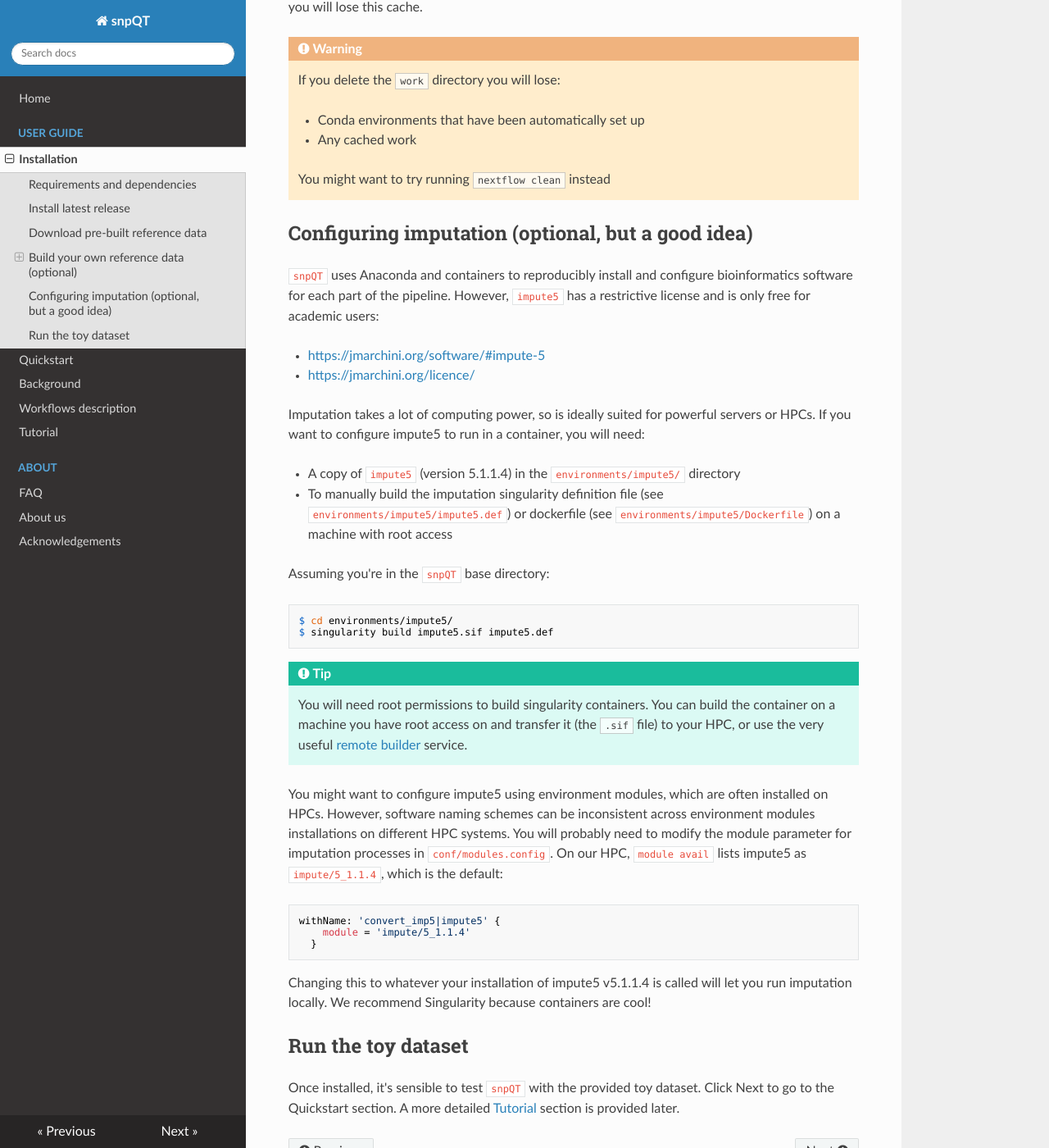
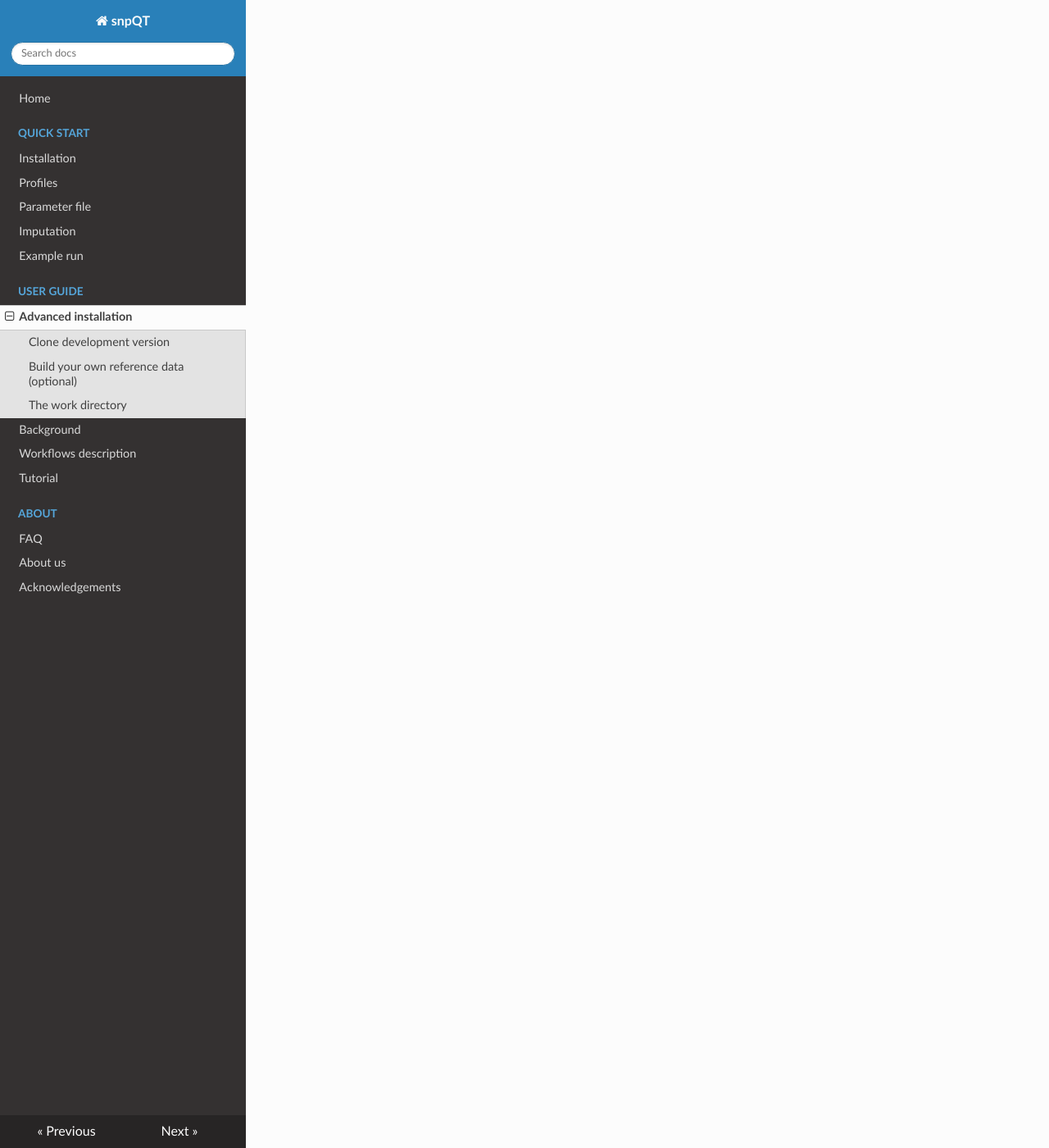
Before and after one commit to nebfield/snpQT, an MkDocs documentation site: the page built from docs/user-guide/installation.md, in a window 1280 px wide and 1400 px high, scrolled down 2782 px. Shown: the whole window at 82% size. Built offline with MkDocs 1.6.1, drawn with Linux system fonts in a browser that asks for light colours; nearby versions of some CDN libraries; some of the changed text lies outside the part shown.

Commit message:
Simplify docs

````diff
--- a/docs/user-guide/installation.md
+++ b/docs/user-guide/installation.md
@@ -1,97 +1,14 @@
-# Installation
+# Advanced installation
 
 [TOC]
 
-## Requirements and dependencies
-
-The mandatory software requirements to run `snpQT` are quite simple:
-
-* [Nextflow](https://www.nextflow.io) `>=20.10.0`
-* A computer running something modern and Linux flavoured (we've tested
-  on CentOS)
-
-If you can run `nextflow run hello` without any error messages you should be
-ready to download `snpQT`.
-
-The hardware requirements depend on the size of your input data and analysis
-task. Quality control on hundreds or thousands of samples can be comfortably
-done on a laptop. Imputation of thousands of samples will require a more
-powerful server or high-performance computing cluster. We've measured RAM usage
-of up to 80GB RAM per chromosome on a dataset of 40,000 individuals when doing
-imputation. Reference data can take up to 50GB of disk space.
-
-`snpQT` would run OK if all of the underlying bioinformatics software we use
-happened to be already correctly installed and configured on your computer. This
-is unlikely, so we've provided a few methods, which nextflow calls `-profiles`,
-to try and make this as easy as possible. It's very important to install:
-
-* [Anaconda](https://docs.conda.io/projects/conda/en/latest/user-guide/install/)
-
-And at least one of these, depending on your local setup, with Singularity being
-the best option:
-
-* [Singularity](https://sylabs.io/guides/3.3/user-guide/index.html)
-* [Docker](https://docs.docker.com/get-docker/)
-* [Environment Modules](http://modules.sourceforge.net/)
-
-!!! Tip
-    To do imputation locally you'll need to use either singularity, docker, or
-    environment modules. All of these methods require some [additional
-    configuration](#configuring-imputation-optional-but-a-good-idea).
-
-## Install latest release
-
-The [release page always contains the latest version of
-`snpQT`](https://github.com/nebfield/snpQT/releases). For example, you might do
-something like:
+## Clone development version
 
 ```
-$ wget https://github.com/nebfield/snpQT/archive/refs/tags/v0.1.3.zip
-$ unzip v0.1.3.zip
-$ cd snpQT-0.1.3/
-$ nextflow run main.nf
+$ git clone https://github.com/nebfield/snpQT.git
 ```
 
-The exact syntax will change depending on what version of `snpQT` you've
-downloaded. If everything went well you should see:
-
-```
-=================================================================
-snpQT is ready to make your single-nucleotide polymorphisms cute!
-v0.1.3 - Fluffy penguin, 2021-06-15
-... (helpful stuff)
-```
-
-## Download pre-built reference data
-
-To do anything interesting with `snpQT` you'll need to download some reference
-data. The core reference data is required for build conversion, sample and
-variant quality control, population stratification, pre-imputation and
-post-imputation.
-
-`snpQT` has two reference data sets depending on your analysis task at
-[10.5281/zenodo.4916468](https://doi.org/10.5281/zenodo.4916468):
-
-* `core.tar.gz` is about 18.6GB, and required for all `snpQT` workflows except
-  imputation
-* `impute.tar.gz` is about 15.0GB and is required to do imputation
-
-To set up the core data:
-
-```
-$ mkdir snpQT-0.1.3/db
-$ wget 'https://zenodo.org/record/4916469/files/core.tar.gz?download=1' -O snpQT-0.1.3/db/core.tar.gz
-$ cd snpQT-0.1.3/db && tar -xvf core.tar.gz
-$ rm core.tar.gz
-```
-
-And optionally if you're doing imputation:
-
-```
-$ wget 'https://zenodo.org/record/4916469/files/impute.tar.gz?download=1' -O snpQT-0.1.3/db/impute.tar.gz
-$ cd snpQT-0.1.3/db && tar -xvf impute.tar.gz
-$ rm impute.tar.gz
-```
+`main.nf` is the entrypoint of the pipeline (e.g. `nextflow run main.nf`).
 
 ## Build your own reference data (optional)
 
@@ -111,14 +28,14 @@ work` and only 19.7GB of reference files that are stored in database directory
 `db/`.
 
 
-### The `work` directory
+## The `work` directory
 
 Pipelines like `snpQT` have many steps, and make a lot of files that aren't
 shown directly to the user. Nextflow stores all of these intermediate files in
-the `snpQT/work/` directory by default (this can be changed with `nextflow -w`). The
-work directory can get **very big very quickly**. After downloading your data
-you might want to delete this folder, and regularly check the size of this
-folder over time.
+the `snpQT/work/` directory by default (this can be changed with `nextflow
+-w`). The work directory can get **very big very quickly**. After downloading
+your data you might want to delete this folder, and regularly check the size of
+this folder over time.
 
 `snpQT` will remember previous work it's done. This means if you want to run a
 different stage of the pipeline on the same input data, it should skip work
@@ -132,59 +49,3 @@ already done. If you delete the `work/` folder you will lose this cache.
       * Any cached work
 
     You might want to try running [`nextflow clean`](https://www.nextflow.io/docs/latest/cli.html) instead
-
-## Configuring imputation (optional, but a good idea)
-
-`snpQT` uses Anaconda and containers to reproducibly install and configure
-bioinformatics software for each part of the pipeline. However, `impute5` has a
-restrictive license and is only free for academic users:
-
-* [https://jmarchini.org/software/#impute-5](https://jmarchini.org/software/#impute-5)
-* [https://jmarchini.org/licence/](https://jmarchini.org/licence/)
-
-Imputation takes a lot of computing power, so is ideally suited for powerful
-servers or HPCs. If you want to configure impute5 to run in a container,
-you will need:
-
-* A copy of `impute5` (version 5.1.1.4) in the `environments/impute5/` directory
-* To manually build the imputation singularity definition file (see
-  `environments/impute5/impute5.def`) or dockerfile (see
-  `environments/impute5/Dockerfile`) on  a machine with root access
-
-Assuming you're in the `snpQT` base directory:
-
-```
-$ cd environments/impute5/
-$ singularity build impute5.sif impute5.def
-```
-
-!!! Tip
-
-    You will need root permissions to build singularity containers. You can
-    build the container on a machine you have root access on and transfer it
-    (the `.sif` file) to your HPC, or use the very useful [remote
-    builder](https://cloud.sylabs.io/builder) service.
-
-You might want to configure impute5 using environment modules, which are often
-installed on HPCs. However, software naming schemes can be
-inconsistent across environment modules installations on different HPC
-systems. You will probably need to modify the module parameter for imputation processes in
-`conf/modules.config`. On our HPC, `module avail` lists impute5 as
-`impute/5_1.1.4`, which is the default:
-
-```
-withName: 'convert_imp5|impute5' {
-    module = 'impute/5_1.1.4'
-  }
-```
-
-Changing this to whatever your installation of impute5 v5.1.1.4 is called will
-let you run imputation locally. We recommend Singularity because containers are
-cool!
-
-## Run the toy dataset
-
-Once installed, it's sensible to test `snpQT` with the provided toy
-dataset. Click Next to go to the Quickstart section. A more detailed
-[Tutorial](https://tutorial-snpqt.readthedocs.io/en/latest/user-guide/results/)
-section is provided later.
--- a/mkdocs.yml
+++ b/mkdocs.yml
@@ -2,9 +2,14 @@ site_name: snpQT
 site_author: Christina Vasilopoulou, Benjamin Wingfield, William Duddy
 nav:
   - 'Home': index.md
-  - 'User Guide':
-      - 'Installation': user-guide/installation.md
-      - 'Quickstart': user-guide/quickstart.md
+  - 'Quick start':
+      - 'Installation': quickstart/installation.md
+      - 'Profiles': quickstart/profiles.md
+      - 'Parameter file': quickstart/parameters.md
+      - 'Imputation': quickstart/imputation.md
+      - 'Example run': quickstart/quickstart.md
+  - 'User guide':
+      - 'Advanced installation': user-guide/installation.md
       - 'Background': user-guide/background.md
       - 'Workflows description': user-guide/workflows.md
       - 'Tutorial': user-guide/results.md
````
Also changed, not shown: docs/quickstart/imputation.md (added, +79 -0 lines), docs/quickstart/installation.md (added, +63 -0 lines), docs/quickstart/parameters.md (added, +80 -0 lines), docs/quickstart/profiles.md (added, +66 -0 lines), docs/user-guide/profiles.md (added, +1 -0 lines), docs/quickstart/quickstart.md (renamed from docs/user-guide/quickstart.md), 1 other file.
